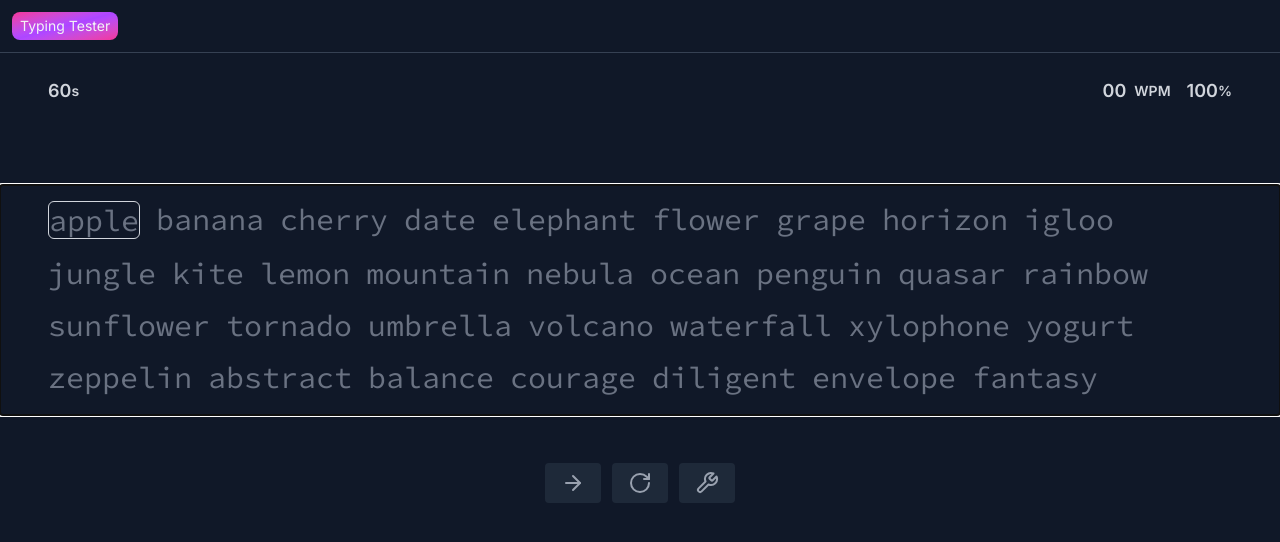
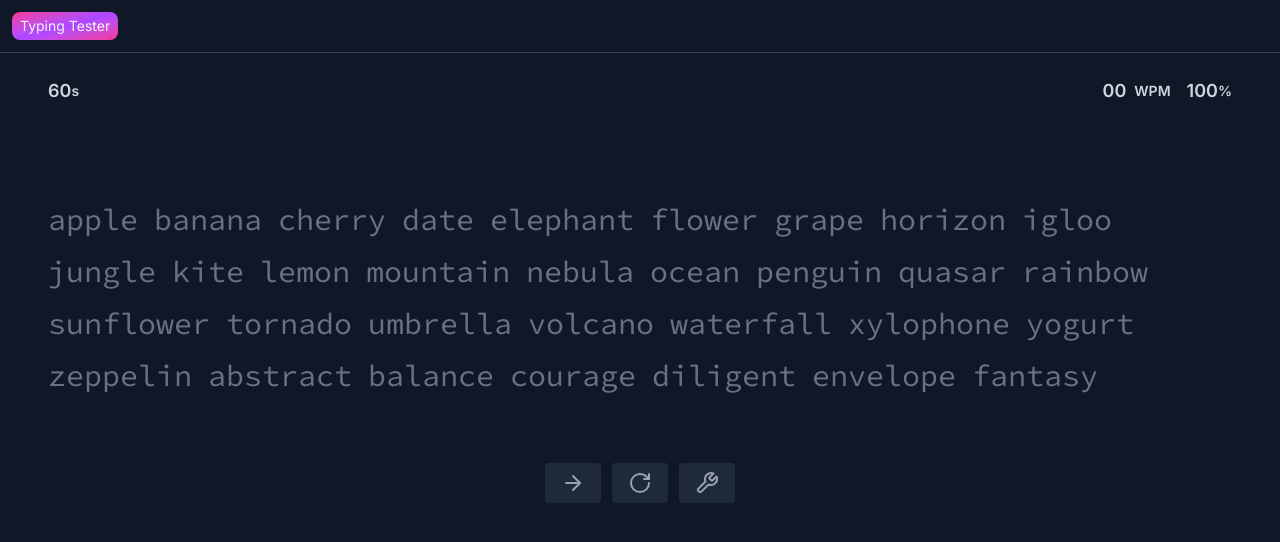
Before and after one commit to arjun6757/type-junior, a React (Vite) app: page / in a window 1280 px wide. Shown: the top 542 px of the page. Built offline with nearby package versions, Linux system fonts and the light colour scheme.

Commit message:
add: worse caret

```diff
--- a/src/Content.jsx
+++ b/src/Content.jsx
@@ -72,7 +72,7 @@ export default function Content() {
             const currentWord = randomWords[activeIndex];
             const correctOnes = classNames.filter((value) => value === 'correct');
 
-            if(correctOnes.length === currentWord.length) {
+            if (correctOnes.length === currentWord.length) {
                 console.log('matched');
                 // that means all of its characters are correct so highlight this word as white
                 // wordRef.current[activeIndex].classList.add('text-gray-300');
@@ -80,7 +80,7 @@ export default function Content() {
                 const classes = [...wordClasses]; // make a shallow copy
                 classes[activeIndex] = "correct";
                 setWordClasses(classes);
-                setRightOnes(p=> [...p, activeIndex]);  // keeping track of the index which was correct
+                setRightOnes(p => [...p, activeIndex]);  // keeping track of the index which was correct
             } else {
                 // wordRef.current[activeIndex].classList.add('text-red-500');
                 // document.getElementById(`word${activeIndex}`).style.color = "red";
@@ -109,17 +109,32 @@ export default function Content() {
         //     classNames[charIndex] === 'wrong' ? 'text-red-500' : null}
         //  }` : null
 
+        if(document.querySelector('.caret-block')) {
+            const el = document.querySelector('.caret-block');
+            console.log("before removing: ", el.classList);
+            el.classList.remove('caret-block');
+            console.log("after removing: ", el.classList);
+        }
+
         if (wi === activeIndex) {
             // as we wanna return it for only the active word
-            const className = classNames[ci] === 'correct' ? 'text-gray-300' :
-                classNames[ci] === 'wrong' ? 'text-red-500' : null;
+            const classname = classNames[ci];
 
-            return className;
+            if (classname === 'correct') {
+                return 'text-gray-300 caret-block';
+            } else if (classname === 'wrong') {
+                return 'text-red-500 caret-block';
+            }
+            // const className = classNames[ci] === 'correct' ? 'text-gray-300' :
+            //     classNames[ci] === 'wrong' ? 'text-red-500' : null;
+
+            // return className;
         }
     }
 
     const logicBasedWordClass = (wi) => {
         const classname = wordClasses[wi];
+
         if (classname === 'correct') {
             return 'text-gray-300';
         } else if (classname === 'wrong') {
@@ -147,9 +162,9 @@ export default function Content() {
             </div>
 
 
-            <div tabIndex={0} ref={placeholderRef} onKeyDown={handleKeyDown} className="relative h-[230px] overflow-hidden mt-16 mb-12 font-code text-3xl text-gray-500 p-4 px-12 flex gap-4 text-wrap flex-wrap select-none">
+            <div tabIndex={0} ref={placeholderRef} onKeyDown={handleKeyDown} className="relative h-[230px] overflow-hidden mt-16 mb-12 font-code text-3xl text-gray-500 p-4 px-12 flex gap-4 text-wrap flex-wrap select-none focus:outline-0">
                 {randomWords.map((word, wordIndex) => (
-                    <div id={`word${wordIndex}`} ref={(el) => wordRef.current[wordIndex] = el} key={wordIndex} className={`${activeIndex === wordIndex ? "border border-gray-300 rounded-md" : ""} flex
+                    <div id={`word${wordIndex}`} ref={(el) => wordRef.current[wordIndex] = el} key={wordIndex} className={`${activeIndex === wordIndex ? "caret-container" : ""} flex
                     ${logicBasedWordClass(wordIndex)}
                     `} >
 
--- a/src/index.css
+++ b/src/index.css
@@ -6,3 +6,21 @@
     --font-inter: "Inter", Arial, sans-serif;
     --font-code: "Source Code Pro", monospace;
 }
+
+/* .caret-container {
+    @apply relative bg-gray-700 rounded-md
+}
+
+.caret-container::after {
+    content: ' ';
+    @apply w-4 absolute text-white inset-0 animate-pulse
+} */
+
+.caret-block {
+    @apply relative
+}
+
+.caret-block::after {
+    content: '_';
+    @apply absolute bg-gray-700 inset-0 rounded-md animate-pulse
+}
```
